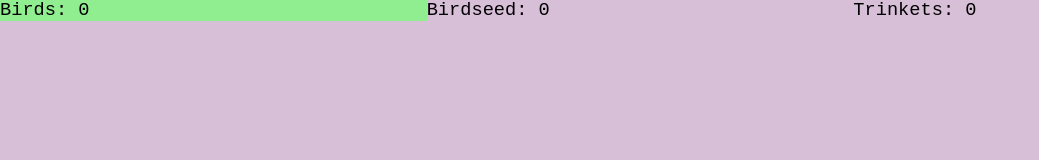
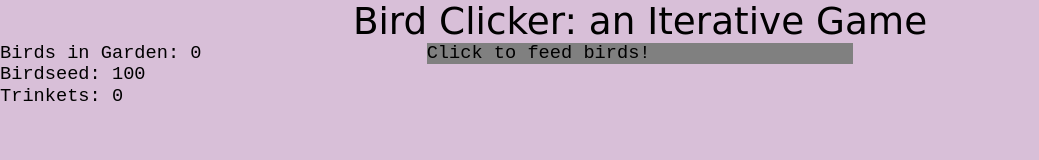
Before and after one commit to RayeMayberry/BirdClicker, a website built with Parcel: page index.html in a window 1280 px wide. Shown: the whole page, without its empty margins (0-1039 px from the left). Built offline with nearby package versions, Linux system fonts and the light colour scheme; a web font is replaced by a local one.

Commit message:
add header and improve layout

```diff
--- a/index.html
+++ b/index.html
@@ -7,6 +7,8 @@
     <title>Birds!</title>
     <link rel="stylesheet" href="https://cdnjs.cloudflare.com/ajax/libs/normalize/8.0.1/normalize.min.css">
     <link rel="stylesheet" href="./style.css">
+    <link href="https://fonts.googleapis.com/css?family=Srisakdi" rel="stylesheet">
+
 </head>
 <body>
     <div id="root">
--- a/index.js
+++ b/index.js
@@ -1,26 +1,63 @@
-var birds = {
-    'name': 'Birds in Garden',
-    'number': 0,
-    'counter': '<span id="birdsCount">Birds: 0</span>'
-};
-var seed = {
-    'name': 'Birdseed',
-    'number': 100,
-    'counter': '<span id="seedCount">Birdseed: 0</span>'
-};
-var trinkets = {
-    'name': 'Trinkets',
-    'number': 0,
-    'counter': '<span id="trinketsCount">Trinkets: 0</span>'
-};
-// rendering HTML content
+
 var root = document.querySelector('#root');
 
-// rendering html into the page
+var Resources = [
+    {
+        'name': 'Birds in Garden',
+        'number': 0
+    },
+    {
+        'name': 'Birdseed',
+        'number': 100
+    },
+    {
+        'name': 'Trinkets',
+        'number': 0
+    }
+];
+var Clickers = [
+    {
+        'name': 'Click to feed birds!',
+        'cost': 10,
+        'cost-units': 'trinkets'
+    }
+];
+
+// component functions
+function Header(){
+    return `
+        <header>Bird Clicker: an Iterative Game</header>
+    `;
+}
+function Counters(resources){
+    var output = '<div id="resources" class="column">';
+
+    resources.map((resource) => output += `<span>${resource.name}: ${resource.number}</span>`);
+    output += '</div>';
+
+    return output;
+}
+function Buttons(clickers){
+    // same as Counters but for clickers in lieu of resources
+    var output = '<div id="clickers" class="column">';
+
+    clickers.map((clicker) => output += `<span class="button">${clicker.name}</span>`);
+
+    output += '</div>';
+
+    return output;
+}
+function Messages(){
+    return '<div id="messages"></div>';
+}
+
+// rendering HTML content
+
 root.innerHTML = `
-	${birds.counter}
-    ${seed.counter}
-    ${trinkets.counter}
+    ${Header()}
+    ${Counters(Resources)}
+    ${Buttons(Clickers)}
+    ${Messages()}
 `;
 
 
@@ -33,12 +70,6 @@
     resource.counter.innerHTML = `${resource.name}: ${resource.number}`;
 }
 
-// write messages for the player
-function newMessage(text){
-    var messages = document.querySelector('#messages');
-
-    messages.innerHTML += `<span>${text}</span>`;
-}
 
 // basic clicker
 function addBirds(event){
@@ -70,7 +101,7 @@
     var element = event.target;
 
     if(trinkets.number >= 1){
-        trinkets.number --;
+        trinkets.number--;
         seed.number += 10;
         trinkets.counter.innerHTML = `Trinkets: ${trinkets.number}`;
         seed.counter.innerHTML = `Seed: ${seed.number}`;
--- a/style.css
+++ b/style.css
@@ -7,6 +7,14 @@
 #root {
     display: grid;
     grid-template-columns: 1fr 1fr 1fr;
+}
+
+header {
+    grid-column-start: 1;
+    grid-column-end: 4;
+    font-family: 'Srisakdi', cursive;
+    font-size: 2em;
+    text-align: center;
 }
 
 .column {
```
Also changed, not shown: dist/index.html, 5 other files.
